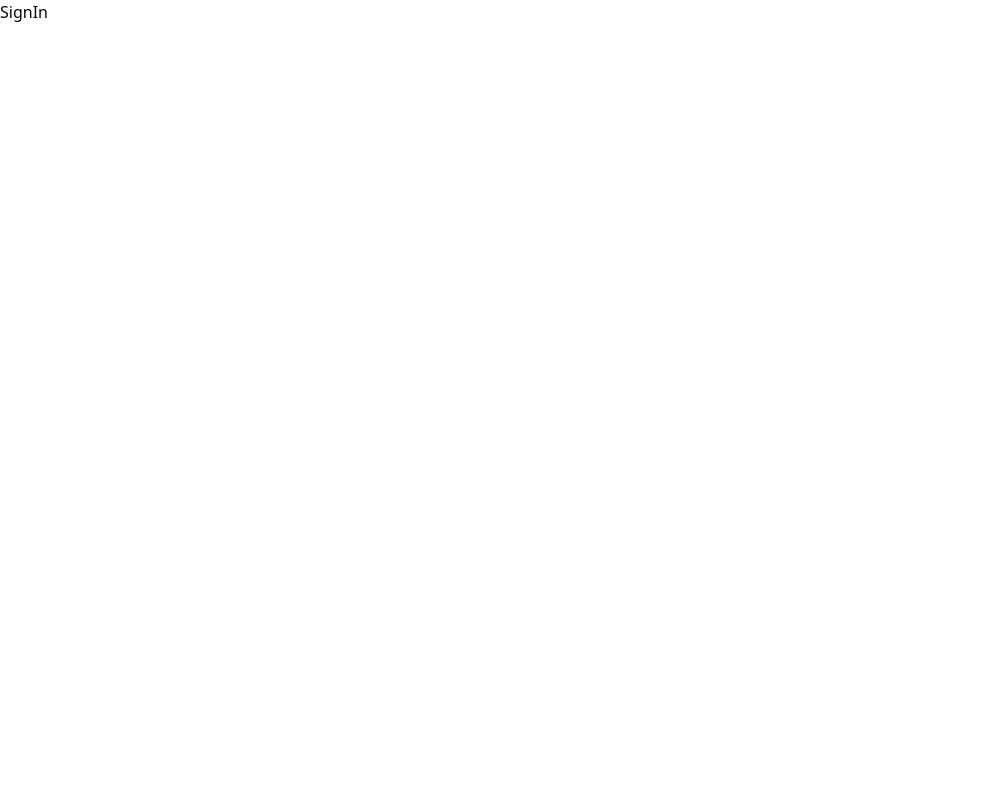
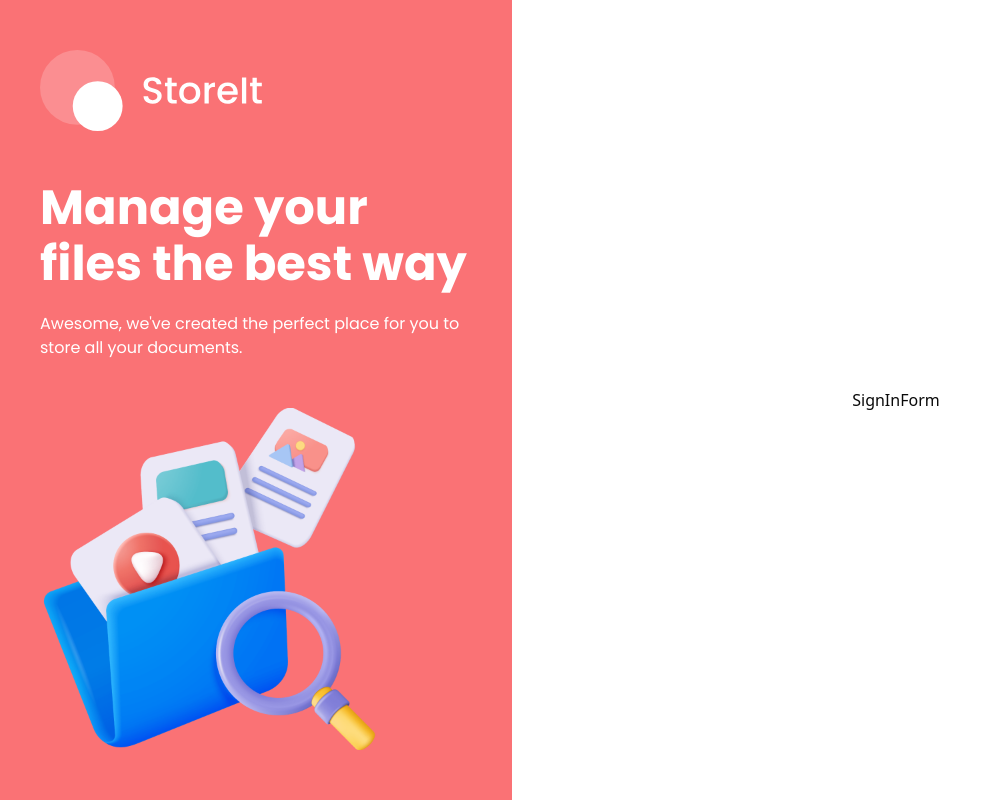
Before and after one commit to MuhammadAhsaanAbbasi/storeit, a Next.js app: page /sign-in in a window 1280 px wide. Shown: the whole page, without its empty margins (0-1001 px from the left). Built offline with nearby package versions, Linux system fonts and the light colour scheme.

Commit message:
Auth Form Initialized

```diff
--- a/src/app/(auth)/layout.tsx
+++ b/src/app/(auth)/layout.tsx
@@ -1,4 +1,5 @@
 import { Metadata } from 'next';
+import Image from 'next/image';
 import React, { ReactNode } from 'react'
 
 export const metadata: Metadata = {
@@ -6,10 +7,51 @@
   description: "StoreIt - The only storage solution you need.",
 };
 
-const AuthLayout = ({children}:{children: ReactNode}) => {
+const AuthLayout = ({ children }: { children: ReactNode }) => {
   return (
-    <main>
+    <main className='flex min-h-screen'>
+      <section className='hidden w-1/2 items-center justify-center bg-brand p-10 lg:flex xl:w-2/5'>
+        <div className='flex flex-col justify-center space-y-12'>
+          {/* Application Logo */}
+          <Image
+            src={"/icons/logo-full.svg"}
+            alt='logo'
+            width={224}
+            height={85}
+          />
+
+          {/* text */}
+          <div className='space-y-5 text-white text-left font-poppins'>
+            <h1 className='h1 !text-5xl !leading-[56px]'>
+              Manage your files the best way
+            </h1>
+            <p className='body-1'>
+              Awesome, we've created the perfect place for you to store all your documents.
+            </p>
+          </div>
+
+          {/* Files SVG */}
+          <Image
+            src="/images/files.png"
+            alt="Files"
+            width={342}
+            height={342}
+            className="transition-all hover:rotate-2 hover:scale-105 duration-300"
+          />
+        </div>
+      </section>
+      <section className='flex flex-1 flex-col items-center bg-white p-4 py-10 lg:p-10 lg:py-0 lg:justify-center'>
+        <div className='mb-16 lg:hidden'>
+          <Image
+            src={"/icons/logo-full-brand.svg"}
+            alt='logo'
+            width={224}
+            height={85}
+            className='h-auto w-[200px] md:w-[250px]'
+          />
+        </div>
         {children}
+      </section>
     </main>
   )
 }
--- a/src/app/(auth)/sign-in/page.tsx
+++ b/src/app/(auth)/sign-in/page.tsx
@@ -1,9 +1,8 @@
+import SignInForm from '@/components/auth/SignInForm';
 import React from 'react'
 
 const SignIn = () => {
-  return (
-    <div>SignIn</div>
-  )
+  return <SignInForm />
 }
 
 export default SignIn;
--- a/src/app/(auth)/sign-up/page.tsx
+++ b/src/app/(auth)/sign-up/page.tsx
@@ -1,9 +1,8 @@
+import SignUpForm from '@/components/auth/SignUpForm';
 import React from 'react'
 
 const SignUp = () => {
-  return (
-    <div>SignUp</div>
-  )
+  return <SignUpForm />
 }
 
 export default SignUp;
--- /dev/null
+++ b/src/components/auth/SignInForm.tsx
@@ -0,0 +1,9 @@
+import React from 'react'
+
+const SignInForm = () => {
+  return (
+    <div>SignInForm</div>
+  )
+}
+
+export default SignInForm;
--- /dev/null
+++ b/src/components/auth/SignUpForm.tsx
@@ -0,0 +1,9 @@
+import React from 'react'
+
+const SignUpForm = () => {
+  return (
+    <div>SignUpForm</div>
+  )
+}
+
+export default SignUpForm;
```
